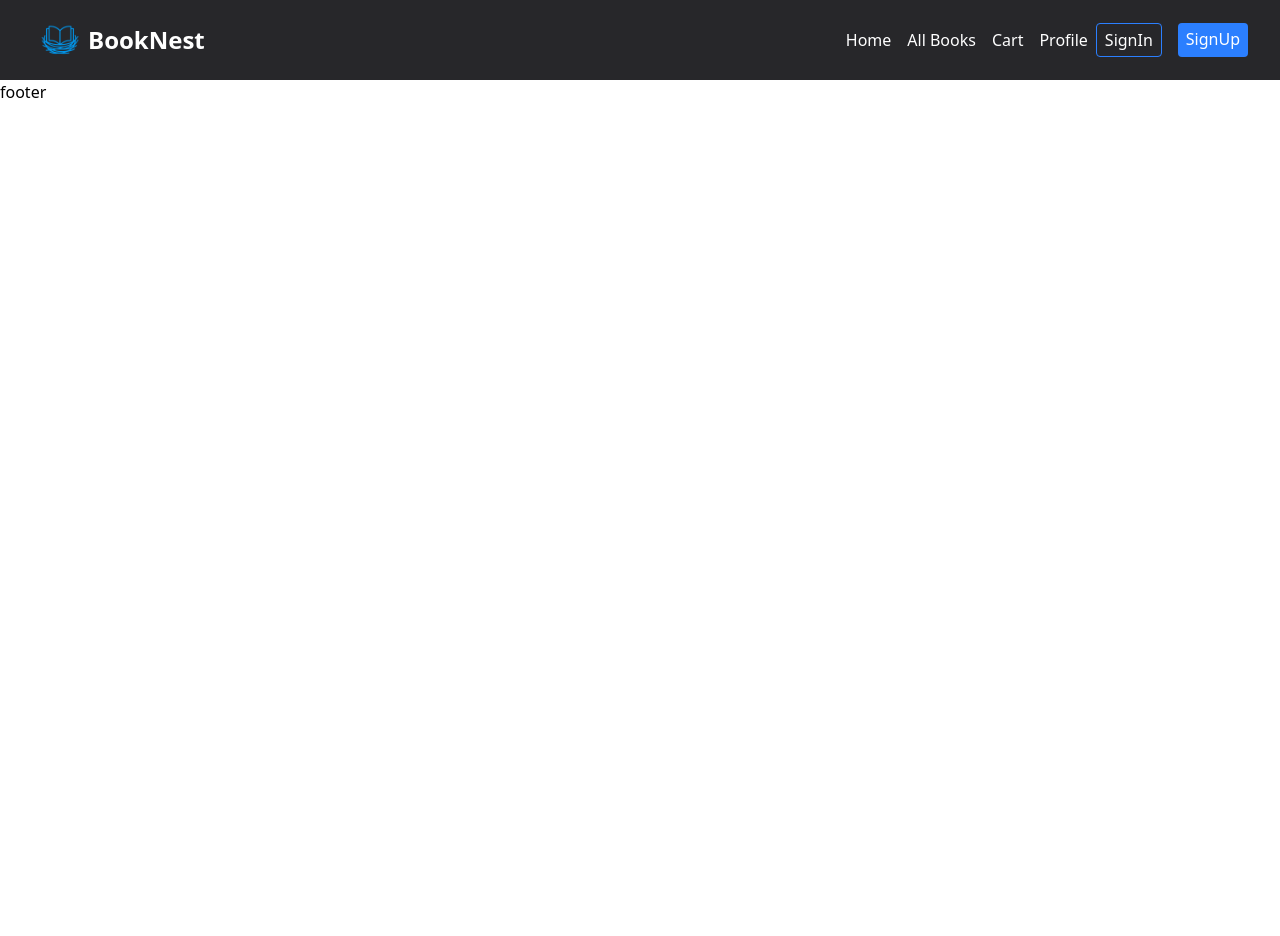
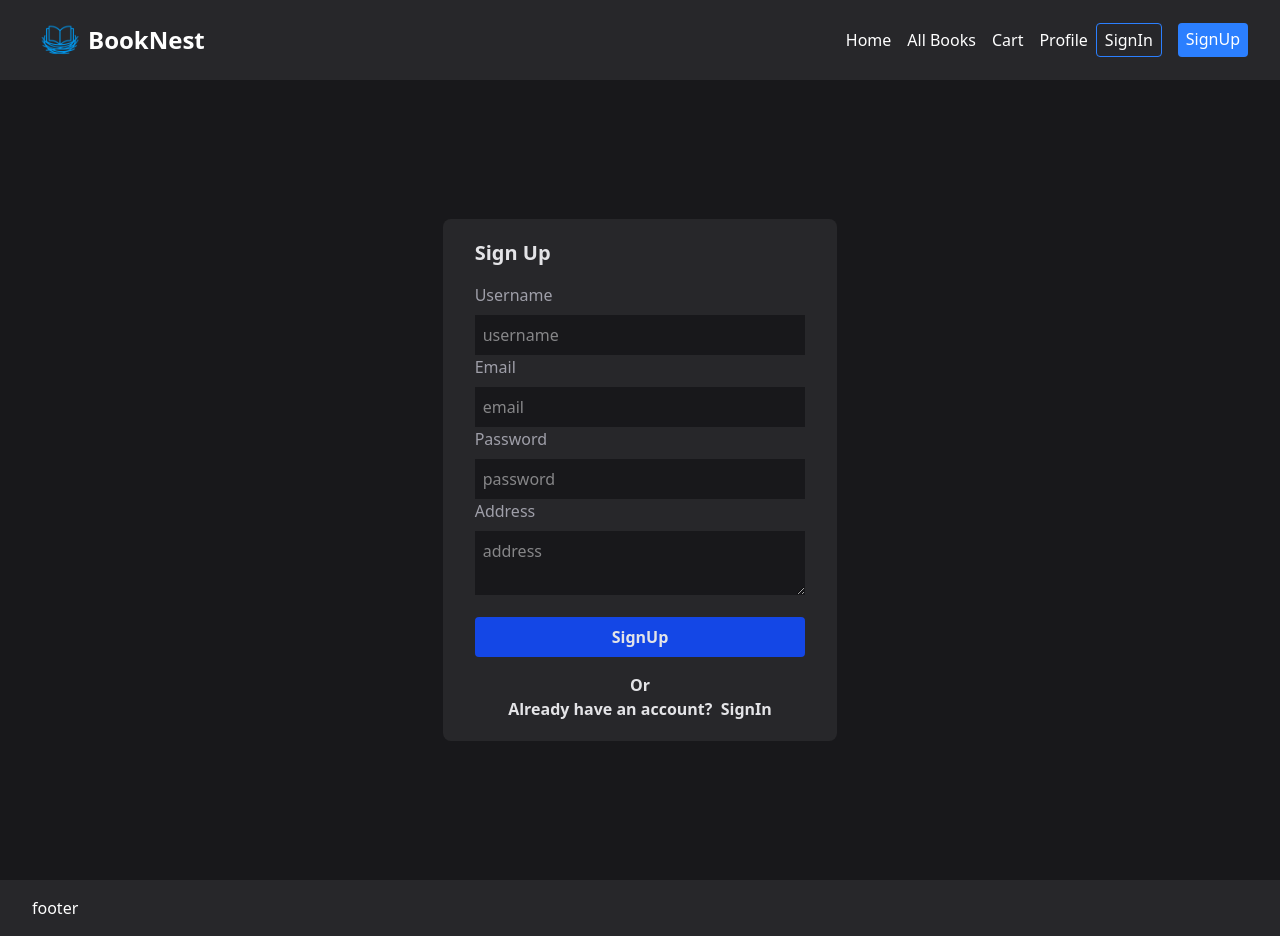
Before and after one commit to programerdiwakar/Ebook, a React app in the folder frontend/: page /signUp in a window 1280 px wide. Before the commit the page ends 800 px from the top, so only its background shows below. Built offline with nearby package versions, Linux system fonts and the light colour scheme; the HTML template or start-up script is replaced by a standard one.

Commit message:
sign up and in UI done

```diff
--- a/frontend/src/components/Footer/Footer.jsx
+++ b/frontend/src/components/Footer/Footer.jsx
@@ -2,7 +2,8 @@ import React from 'react'
 
 const Footer = () => {
   return (
-    <div>
+    <div className='bg-zinc-800 text-white px-8 py-4'>
+      <div className='text-2xl font-semibold text-center'></div>
       <h1>footer</h1>
     </div>
   )
--- a/frontend/src/pages/AllBooks.jsx
+++ b/frontend/src/pages/AllBooks.jsx
@@ -14,7 +14,7 @@ const AllBooks = () => {
     fetch();
   }, []);
   return (
-    <div className='bg-zinc-900 h-auto px-12 py-8'>
+    <div className='bg-zinc-900 h-auto md:h-screen px-12 py-8'>
       <h4 className='text-3xl text-yellow-100'>All Books</h4>
       {!Data && (
         <div className='flex items-center justify-center my-12'>
--- a/frontend/src/pages/SignIn.jsx
+++ b/frontend/src/pages/SignIn.jsx
@@ -1,11 +1,48 @@
 import React from 'react'
+import { Link } from 'react-router-dom'
 
-const Login = () => {
+const SignIn = () => {
   return (
-    <div>
+    <div className='h-screen bg-zinc-900 px-12 py-8 flex items-center justify-center'>
+      <div className='bg-zinc-800 rounded-lg w-full md:w-3/6 lg:w-2/6 px-8 py-5'>
+        <p className='text-zinc-200 text-xl font-semibold'>Sign In</p>
+        <div className='mt-4'>
+          <div>
+            <label htmlFor="username" className='text-zinc-400'>Username</label>
+            <input
+              type="text"
+              className='w-full mt-2 bg-zinc-900 text-zinc-100 p-2 outline-none'
+              placeholder='username'
+              name='username'
+              required
+            />
+          </div>
+          <div>
+            <label htmlFor="password" className='text-zinc-400'>Password</label>
+            <input
+              type="password"
+              className='w-full mt-2 bg-zinc-900 text-zinc-100 p-2 outline-none'
+              placeholder='password'
+              name='password'
+              required
+            />
+          </div>
+          <div className='mt-4'>
+            <button className='w-full bg-blue-700 text-zinc-200 p-2  font-semibold py-2 rounded'>Signin</button>
+          </div>
+          <p className=' flex mt-4 items-center justify-center text-zinc-200 font-semibold'>
+            Or
+          </p>
+          <p className='text-zinc-200 flex items-center justify-center font-semibold'>
+            Already have an account? &nbsp;
+            <Link to='/signUp' className='hover:text-blue-500'>SignUp</Link>
+          </p>
+
+        </div>
+      </div>
 
     </div>
   )
 }
 
-export default Login
+export default SignIn
--- a/frontend/src/pages/SignUp.jsx
+++ b/frontend/src/pages/SignUp.jsx
@@ -1,8 +1,63 @@
-import React from 'react'
+import { Link } from 'react-router-dom'
 
 const SignUp = () => {
   return (
-    <div>
+    <div className='h-screen bg-zinc-900 px-12 py-8 flex items-center justify-center'>
+      <div className='bg-zinc-800 rounded-lg w-full md:w-3/6 lg:w-2/6 px-8 py-5'>
+        <p className='text-zinc-200 text-xl font-semibold'>Sign Up</p>
+        <div className='mt-4'>
+          <div>
+            <label htmlFor="username" className='text-zinc-400'>Username</label>
+            <input
+              type="text"
+              className='w-full mt-2 bg-zinc-900 text-zinc-100 p-2 outline-none'
+              placeholder='username'
+              name='username'
+              required
+            />
+          </div>
+          <div>
+            <label htmlFor="email" className='text-zinc-400'>Email</label>
+            <input
+              type="email"
+              className='w-full mt-2 bg-zinc-900 text-zinc-100 p-2 outline-none'
+              placeholder='email'
+              name='email'
+              required
+            />
+          </div>
+          <div>
+            <label htmlFor="password" className='text-zinc-400'>Password</label>
+            <input
+              type="password"
+              className='w-full mt-2 bg-zinc-900 text-zinc-100 p-2 outline-none'
+              placeholder='password'
+              name='password'
+              required
+            />
+          </div>
+          <div>
+            <label htmlFor="address" className='text-zinc-400'>Address</label>
+            <textarea
+              className='w-full mt-2 bg-zinc-900 text-zinc-100 p-2 outline-none'
+              placeholder='address'
+              name='address'
+              required
+            />
+          </div>
+          <div className='mt-4'>
+            <button className='w-full bg-blue-700 text-zinc-200 p-2  font-semibold py-2 rounded'>SignUp</button>
+          </div>
+          <p className=' flex mt-4 items-center justify-center text-zinc-200 font-semibold'>
+            Or
+          </p>
+          <p className='text-zinc-200 flex items-center justify-center font-semibold'>
+            Already have an account? &nbsp;
+            <Link to='/signIn' className='hover:text-blue-500'>SignIn</Link>
+          </p>
+
+        </div>
+      </div>
 
     </div>
   )
```
